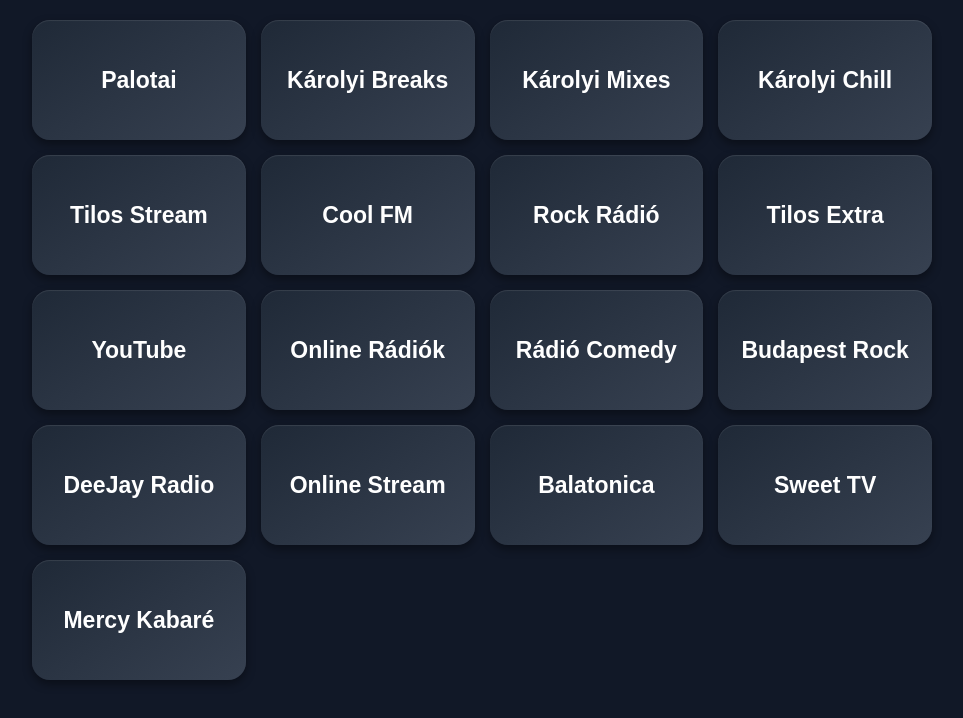
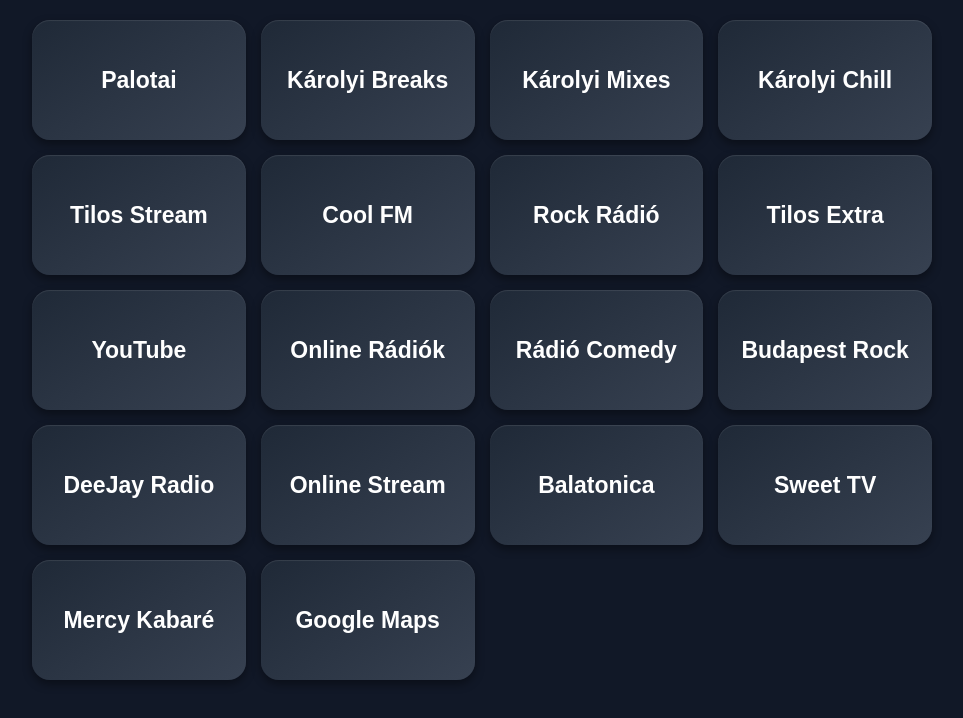
Before and after one commit to artad-sys/netspricc-site, a plain HTML site: page index.html in a window 1280 px wide. Shown: the whole page, without its empty margins (158-1121 px from the left). Drawn offline with Linux system fonts and the light colour scheme.

Commit message:
Add Google Maps link to index.html

```diff
--- a/index.html
+++ b/index.html
@@ -148,6 +148,10 @@ Sweet TV
 Mercy Kabaré
 </a>
 
+<a class="btn" href="https://maps.google.com" target="_blank">
+Google Maps
+</a>
+
 </div>
 
 </body>
```
